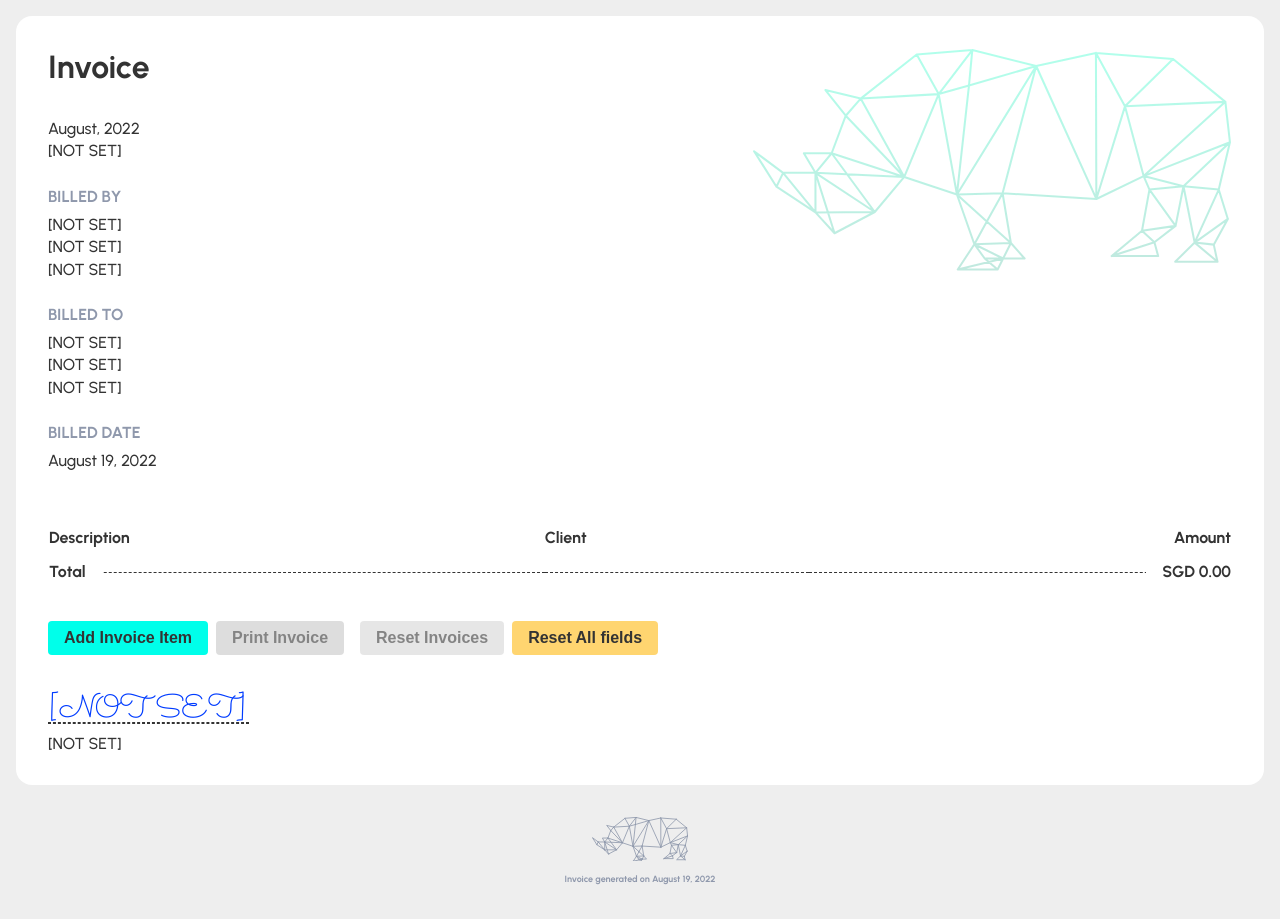
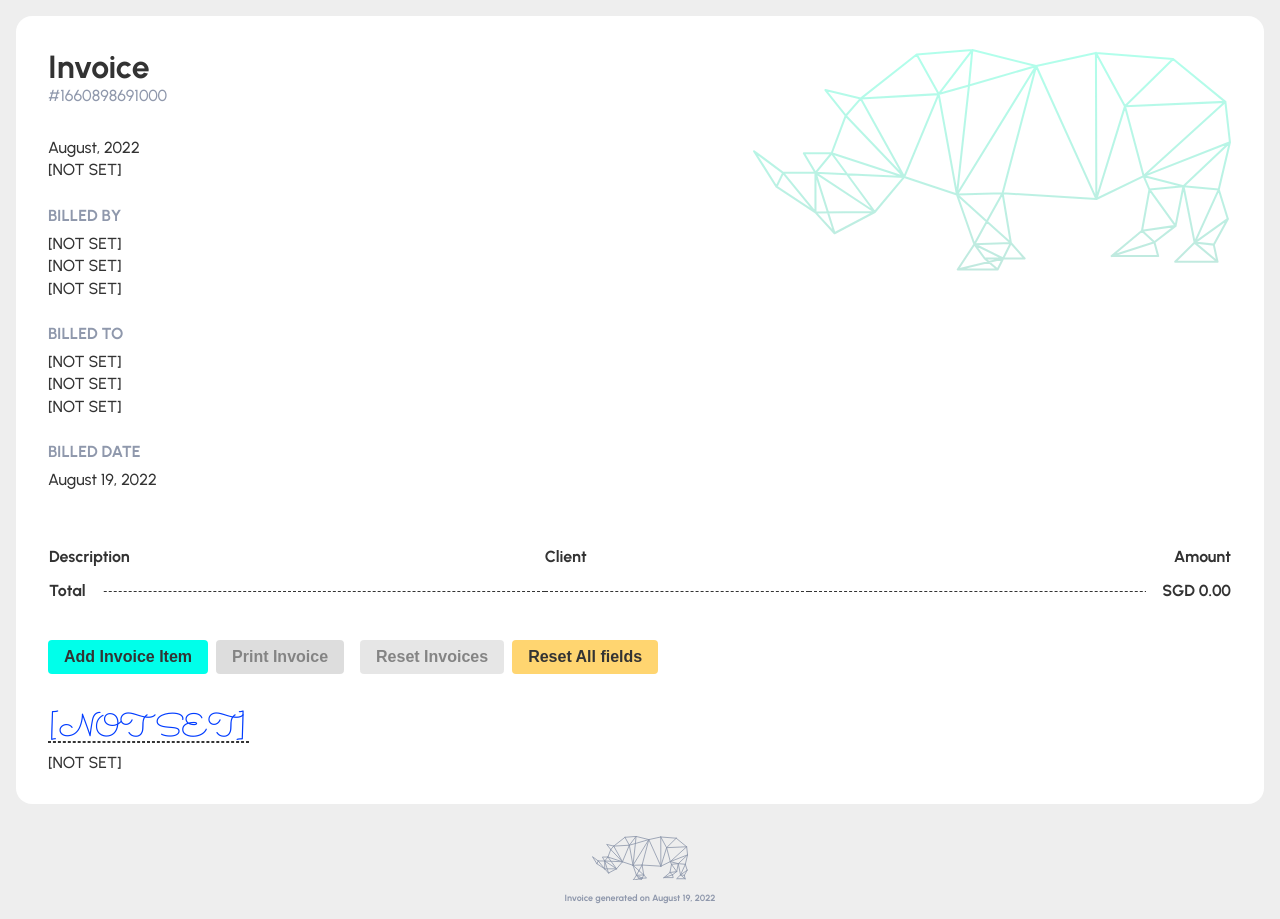
Before and after one commit to imadx/invoice-app-web, a React (Vite) app: page / in a window 1280 px wide. Built offline with nearby package versions, Linux system fonts and the light colour scheme.

Commit message:
add invoice reference based on epoch time

```diff
--- a/src/components/Heading.module.scss
+++ b/src/components/Heading.module.scss
@@ -1,4 +1,11 @@
+.container {
+  margin-bottom: 2rem;
+}
+
 .heading {
   margin: 0;
-  margin-bottom: 2rem;
 }
+
+.timeId {
+  color: var(--color-accent);
+}
--- a/src/components/Heading.tsx
+++ b/src/components/Heading.tsx
@@ -1,5 +1,15 @@
+import { useInvoiceStore } from "../store";
 import styles from "./Heading.module.scss";
 
 export const Heading = () => {
-  return <h1 className={styles.heading}>Invoice</h1>;
+  const { lastUpdatedAt } = useInvoiceStore();
+
+  return (
+    <div className={styles.container}>
+      <h1 className={styles.heading}>Invoice</h1>
+      <span className={styles.timeId}>
+        #{(new Date(lastUpdatedAt) || new Date()).getTime()}
+      </span>
+    </div>
+  );
 };
--- a/src/components/Invoices.tsx
+++ b/src/components/Invoices.tsx
@@ -86,7 +86,7 @@ export const Invoices = () => {
                 <td className={styles.amount}>
                   <span>
                     <Editable
-                      type="text"
+                      type="number"
                       invoiceKey={{ index, field: "amount" }}
                       render={(value) => getFormattedCurrency(value, currency)}
                     />
--- a/src/store/index.ts
+++ b/src/store/index.ts
@@ -8,6 +8,7 @@ export interface Invoice {
 }
 
 export interface InvoiceState {
+  lastUpdatedAt: Date;
   billedDate: Date;
   billedByName: string;
   billedByAddressLine1: string;
@@ -28,6 +29,7 @@ export const useInvoiceStore = create<InvoiceState>()(
   devtools(
     persist(
       (set) => ({
+        lastUpdatedAt: new Date(),
         invoices: [],
         billedDate: new Date(),
         billedByName: "",
@@ -37,27 +39,29 @@ export const useInvoiceStore = create<InvoiceState>()(
         billedToAddressLine1: "",
         billedToAddressLine2: "",
         setValue: (key: keyof InvoiceState, value: any) => {
-          set(() => ({ [key]: value }));
+          set(() => ({ [key]: value, lastUpdatedAt: new Date() }));
         },
         updateInvoice: (index: number, field: keyof Invoice, value: string) => {
           set((state) => {
             const invoices = [...state.invoices];
             invoices[index][field] = value;
-            return { invoices };
+            return { invoices, lastUpdatedAt: new Date() };
           });
         },
         addInvoice: (invoice: Invoice) => {
           set((state) => ({
             invoices: [...state.invoices, invoice],
+            lastUpdatedAt: new Date(),
           }));
         },
         deleteInvoice: (index: number) => {
           set((state) => ({
             invoices: state.invoices.filter((_, i) => i !== index),
+            lastUpdatedAt: new Date(),
           }));
         },
         deleteAllInvoices: () => {
-          set((state) => ({ invoices: [] }));
+          set((state) => ({ invoices: [], lastUpdatedAt: new Date() }));
         },
         resetState: () => {
           set((state) => ({
@@ -69,6 +73,7 @@ export const useInvoiceStore = create<InvoiceState>()(
             billedToName: "",
             billedToAddressLine1: "",
             billedToAddressLine2: "",
+            lastUpdatedAt: new Date(),
           }));
         },
       }),
```
